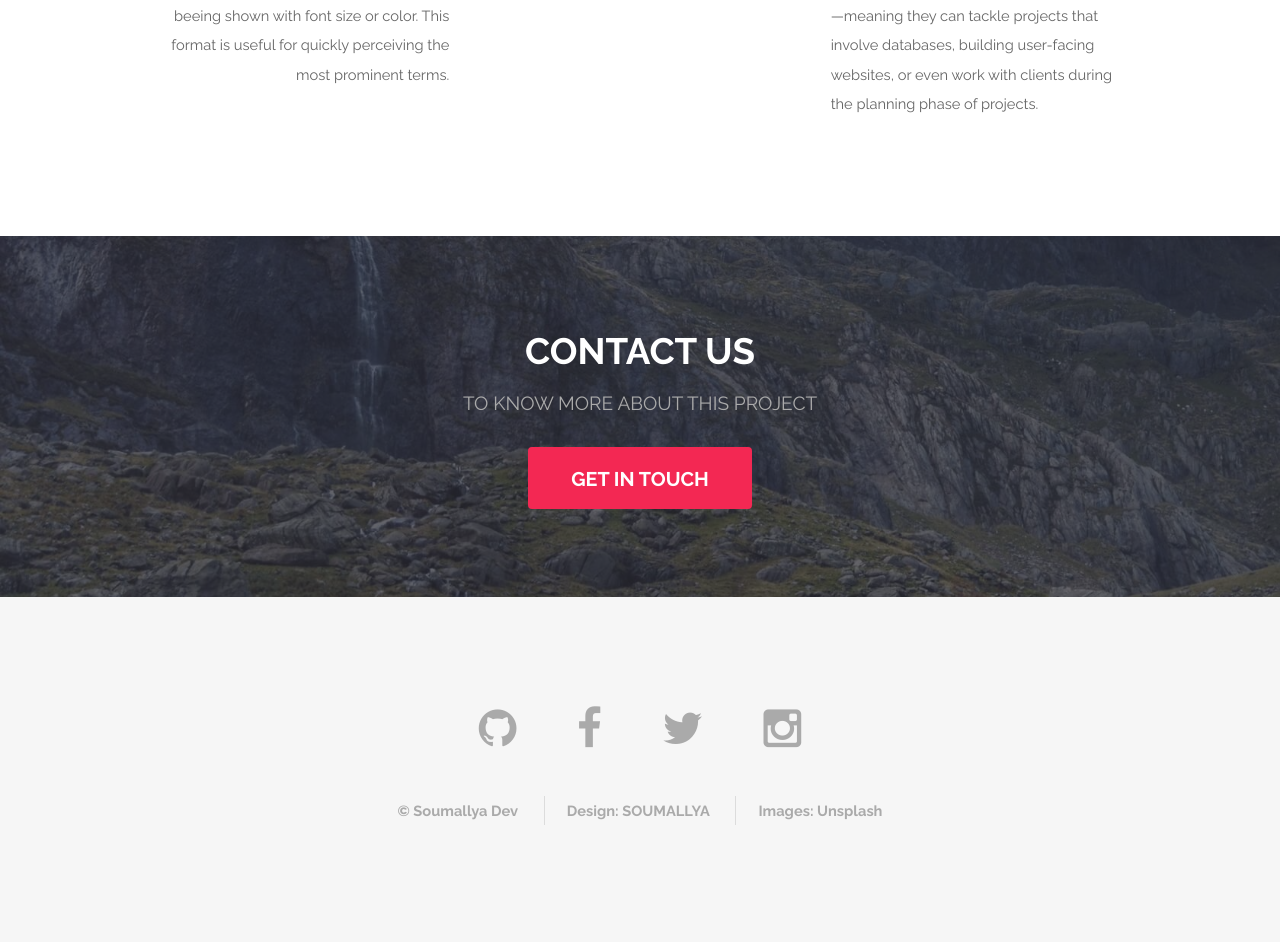
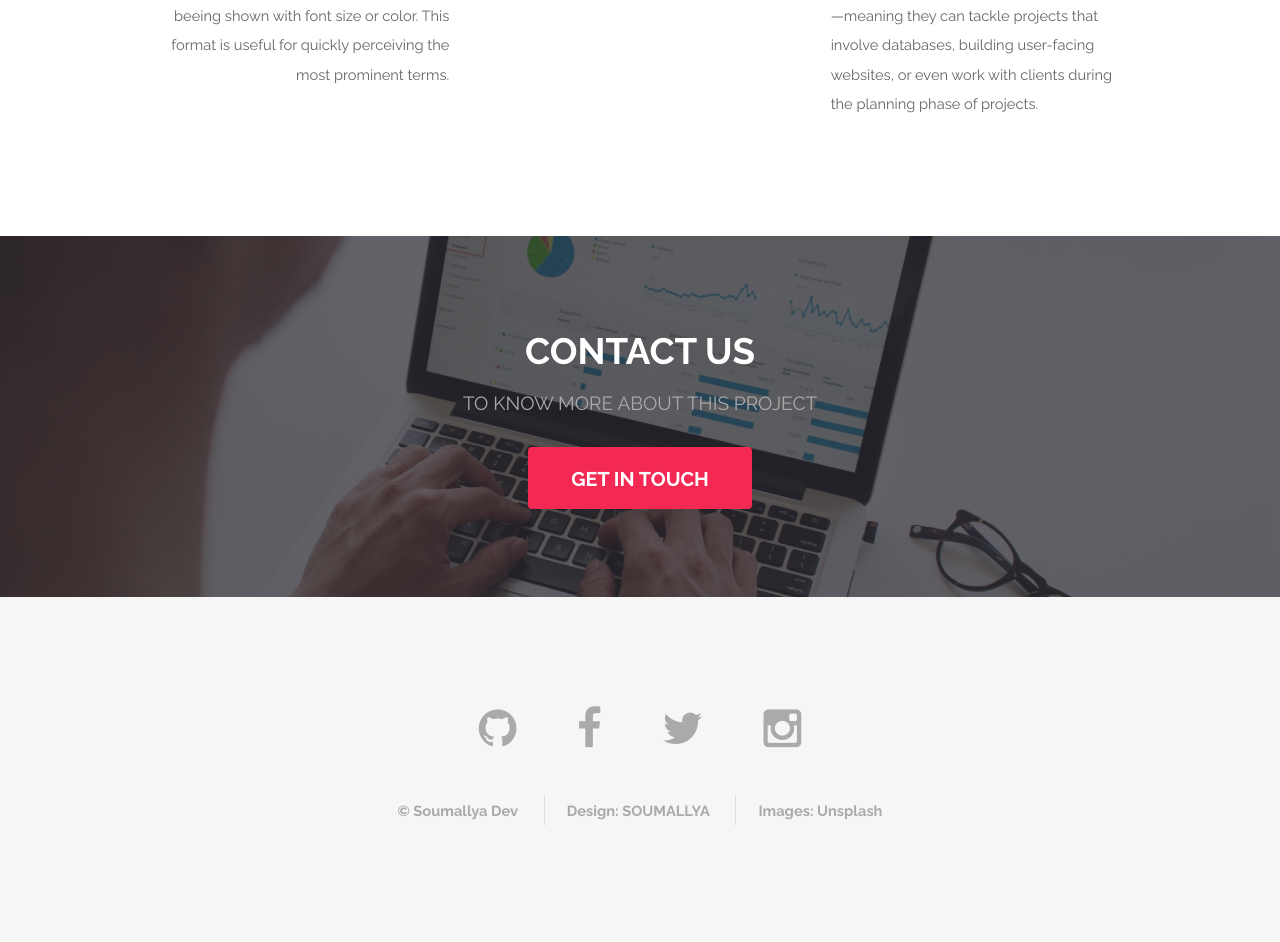
Before and after one commit to soumallyadev07/Twitter-Sentiment-Analysis, a Python web app: template templates/index.html in a window 1280 px wide. Shown: the part 1760-2702 px from the top of the page. Run offline with Jinja, Linux system fonts and the light colour scheme; the template is opened without the code that fills it, so the values that code supplies are empty; some libraries are stand-ins or nearby versions.

Commit message:
Changed background for contact section
Signed-off-by: Efereyan Karen Simisola <thedevkaren@gmail.com>

```diff
--- a/static/assets/css/main.css
+++ b/static/assets/css/main.css
@@ -2905,7 +2905,8 @@ body.is-touch .wrapper.style3 {
 
 .wrapper.style3 {
   background-attachment: fixed;
-  background-image: url("images/overlay.png"), url("../../images/banner.jpg");
+  background-image: url("images/overlay.png"),
+    url("../../images/senti-bg-2.jpg");
   background-position: center center;
   background-size: cover;
 }
```
